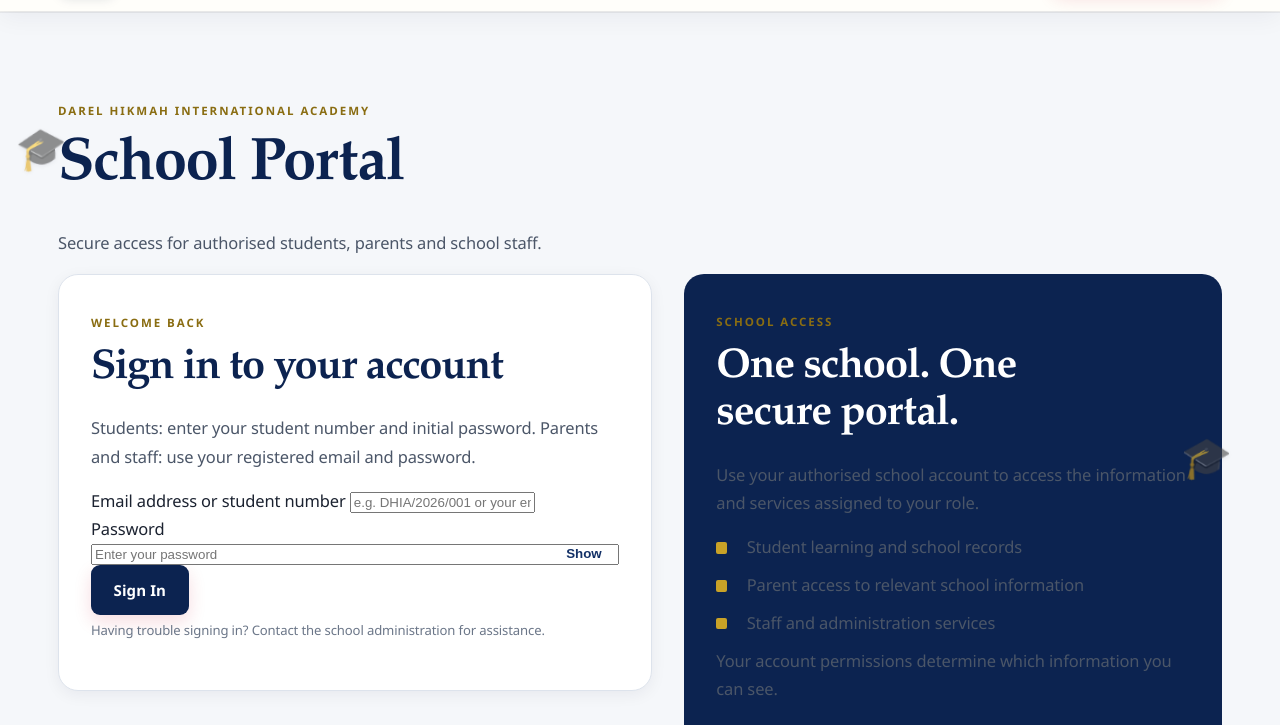
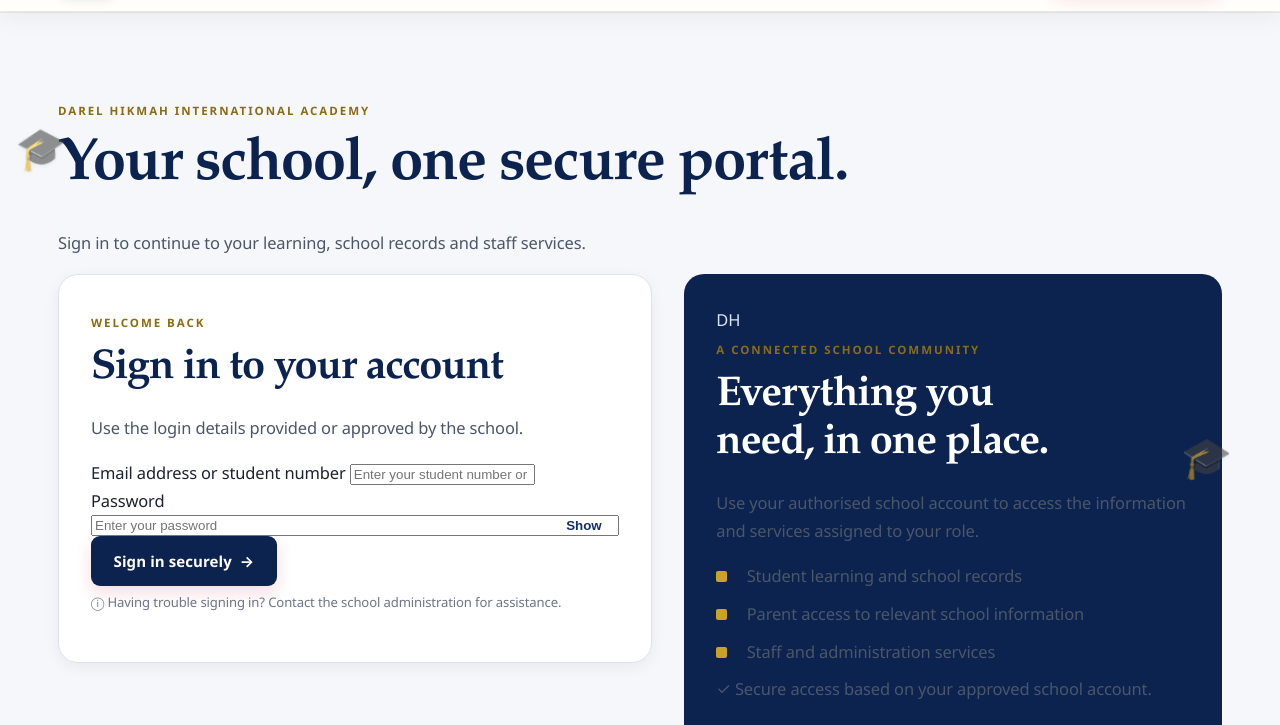
Before and after one commit to opeydevhub-oss/darel-hikmal, a plain HTML site: page portal-login.html in a window 1280 px wide. Shown: the part 75-800 px from the top of the page. Drawn offline with nearby package versions, Linux system fonts and the light colour scheme.

Commit message:
Refine shared school portal sign-in layout

```diff
--- a/portal-login.html
+++ b/portal-login.html
@@ -60,17 +60,17 @@
   <main id="main-content">
     <section class="section">
       <div class="container">
-        <div class="section-heading">
-          <p class="eyebrow">Darel Hikmah International Academy</p>
-          <h1>School Portal</h1>
-          <p>Secure access for authorised students, parents and school staff.</p>
+        <div class="section-heading signin-heading">
+          <p class="eyebrow">DAREL HIKMAH INTERNATIONAL ACADEMY</p>
+          <h1>Your school, <span>one secure portal.</span></h1>
+          <p>Sign in to continue to your learning, school records and staff services.</p>
         </div>
 
-        <div class="signin">
+        <div class="signin signin--designed">
           <section class="signin__panel" aria-labelledby="signin-title">
             <p class="eyebrow">Welcome back</p>
             <h2 id="signin-title">Sign in to your account</h2>
-            <p>Students: enter your student number and initial password. Parents and staff: use your registered email and password.</p>
+            <p class="signin__intro">Use the login details provided or approved by the school.</p>
 
             <form data-signin-form>
               <div class="form-field">
@@ -81,7 +81,7 @@
                   type="text"
                   name="portalEmail"
                   autocomplete="username"
-                  placeholder="e.g. DHIA/2026/001 or your email address"
+                  placeholder="Enter your student number or email"
                   required
                 >
               </div>
@@ -101,20 +101,16 @@
 
               <div data-signin-result hidden role="status" aria-live="polite"></div>
 
-              <button class="btn btn--primary" type="submit">
-                Sign In
-              </button>
+              <button class="btn btn--primary signin__submit" type="submit"><span>Sign in securely</span><span aria-hidden="true">→</span></button>
             </form>
 
-            <p class="form-field__hint">
-              Having trouble signing in? Contact the school administration
-              for assistance.
-            </p>
+            <p class="form-field__hint signin__help"><span aria-hidden="true">ⓘ</span> Having trouble signing in? Contact the school administration for assistance.</p>
           </section>
 
           <aside class="signin__aside">
-            <p class="eyebrow">School access</p>
-            <h2>One school. One secure portal.</h2>
+            <div class="signin__aside-mark" aria-hidden="true">DH</div>
+            <p class="eyebrow">A connected school community</p>
+            <h2>Everything you need, in one place.</h2>
             <p>
               Use your authorised school account to access the information
               and services assigned to your role.
@@ -124,9 +120,7 @@
               <li>Parent access to relevant school information</li>
               <li>Staff and administration services</li>
             </ul>
-            <p>
-              Your account permissions determine which information you can see.
-            </p>
+            <p class="signin__security"><span aria-hidden="true">✓</span> Secure access based on your approved school account.</p>
           </aside>
         </div>
 
```
